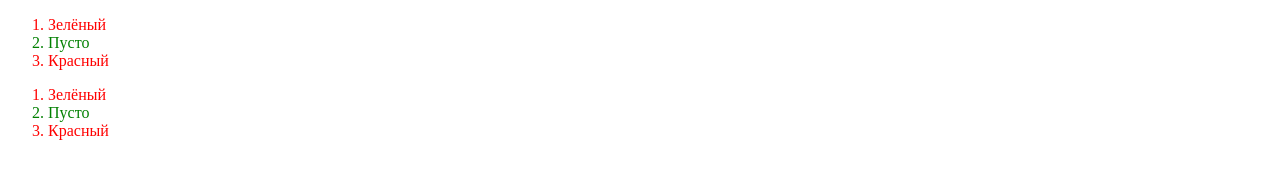
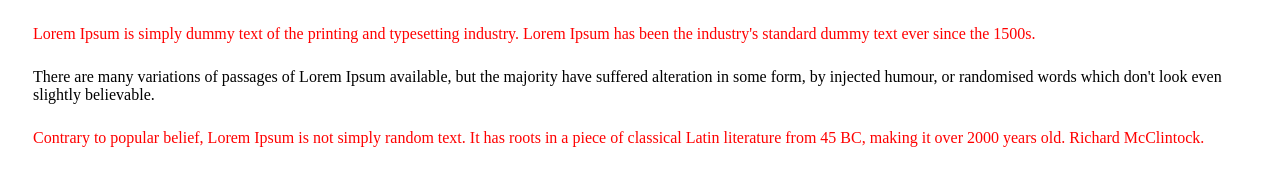
Before and after one commit to Exsplosion/lvl6, a plain HTML site: page index.html in a window 1280 px wide. Drawn offline with Linux system fonts and the light colour scheme; a web font is replaced by a local one.

Commit message:
zadacha: 4

```diff
--- a/index.html
+++ b/index.html
@@ -9,7 +9,7 @@
         <h1>It is a long established fact that a reader will be distracted by the readable content of a page when looking at its layout.</h1>
         <h1>Contrary to popular belief, Lorem Ipsum is not simply random text. It has roots in a piece of classical Latin literature from 45 BC, making it over 2000 years old. Richard McClintock, a Latin professor at Hampden-Sydney College in Virginia, looked up one of the more obscure Latin words, consectetur.</h1>
         <h1>There are many variations of passages of Lorem Ipsum available, but the majority have suffered alteration in some form, by injected humour, or randomised words which don't look even slightly believable. If you are going to use a passage of Lorem Ipsum, you need to be sure there isn't anything embarrassing hidden in the middle of text.</h1> -->
-    <ol>
+    <!-- <ol>
         <li>Зелёный</li>
         <li>Пусто</li>
         <li>Красный</li>
@@ -18,6 +18,9 @@
         <li>Зелёный</li>
         <li>Пусто</li>
         <li>Красный</li>
-    </ol>
+    </ol> -->
+    <article>Lorem Ipsum is simply dummy text of the printing and typesetting industry. Lorem Ipsum has been the industry's standard dummy text ever since the 1500s.</article>
+    <article class="text">There are many variations of passages of Lorem Ipsum available, but the majority have suffered alteration in some form, by injected humour, or randomised words which don't look even slightly believable.</article>
+    <article>Contrary to popular belief, Lorem Ipsum is not simply random text. It has roots in a piece of classical Latin literature from 45 BC, making it over 2000 years old. Richard McClintock.</article>
 </body>
 </html>
--- a/src/style.css
+++ b/src/style.css
@@ -16,11 +16,18 @@ h1::before {
 li:last-child {
     color: green;
 } */
-li:nth-child(even) {
+/* li:nth-child(even) {
     color: green;
 }
 li:nth-child(odd) {
     color: red;
+} */
+article:not(.text) {
+    color: red;
+
+}
+article {
+    margin: 25px;
 }
 @font-face {
     font-family: "Roboto-Black";
```
